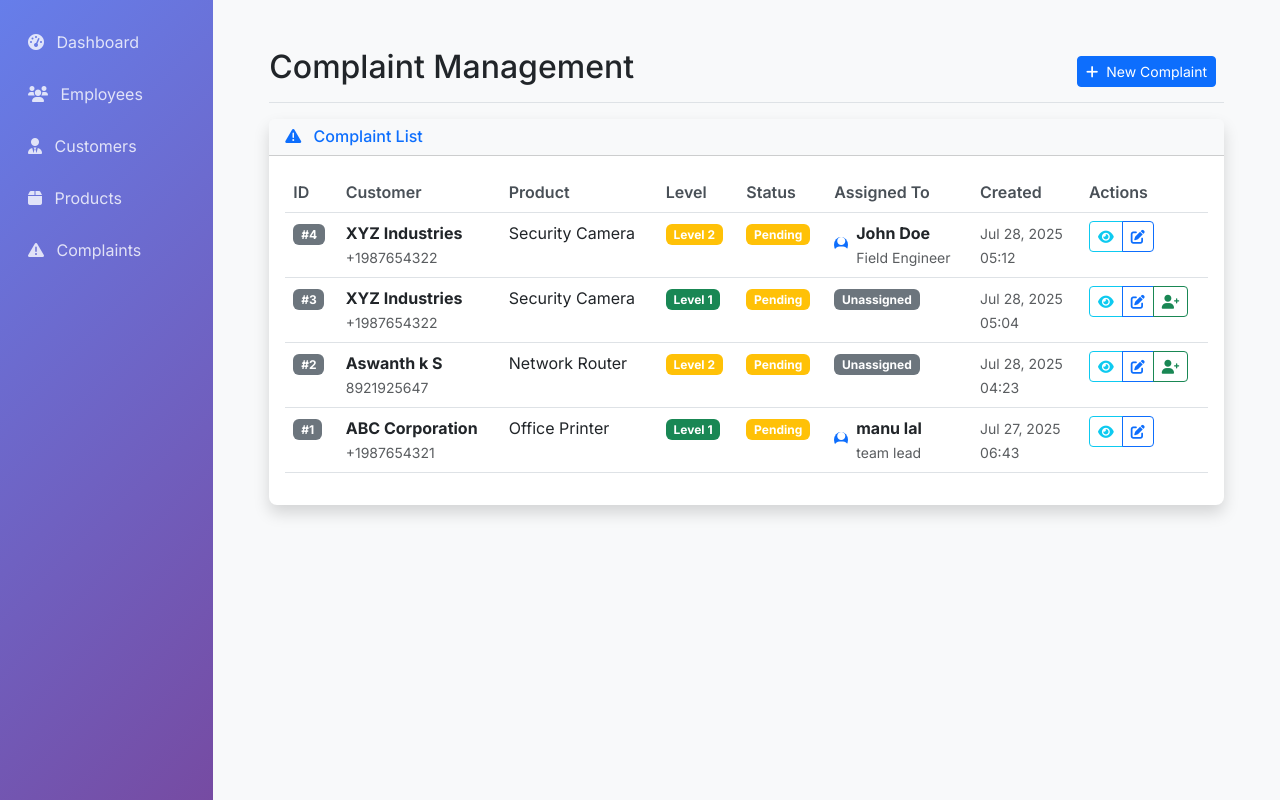
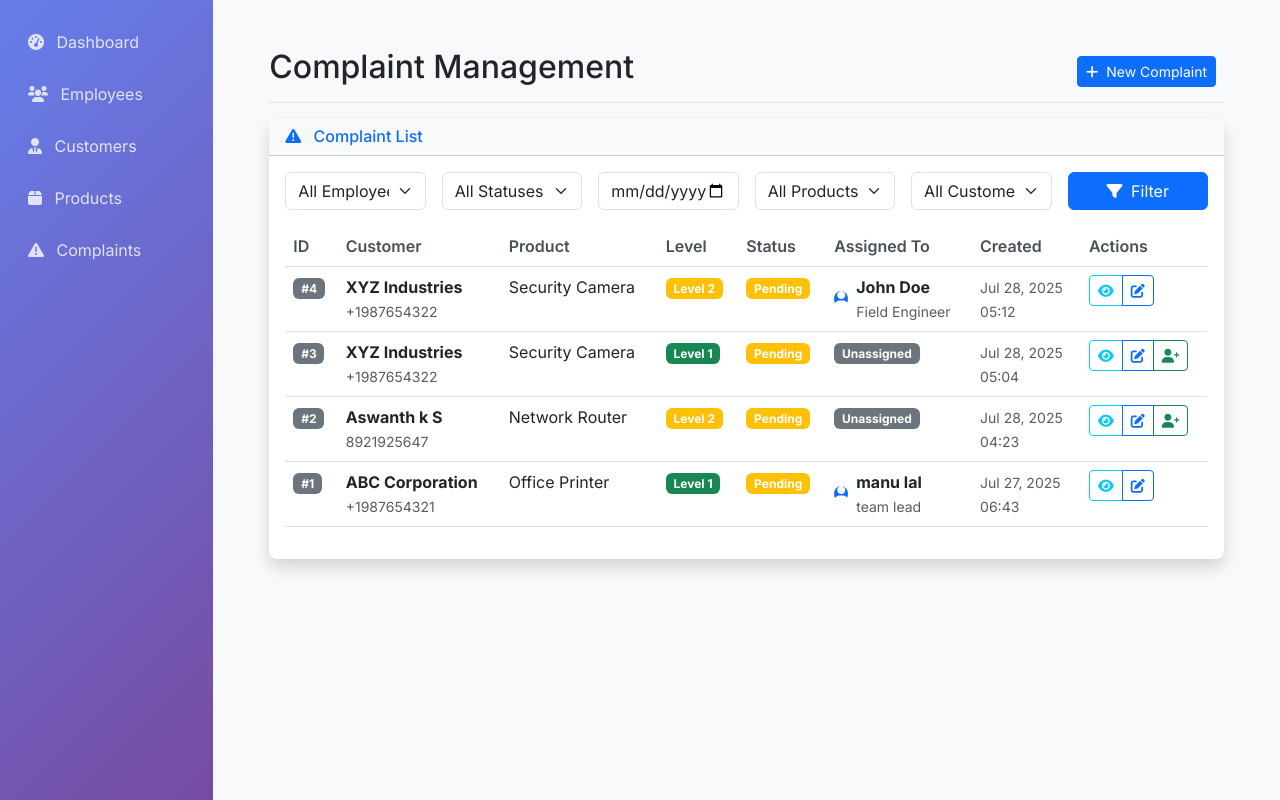
Before and after one commit to aswanth0123/complaint_management_system, a Django app: page /admin_complaints/ in a window 1280 px wide. Shown: the part 56-856 px from the top of the page. Run offline with Django 5.2, Linux system fonts and the light colour scheme; a user stored in the database is signed in; data comes from the database, SQL or seed files in the repository.

Commit message:
complaint filteration added

```diff
--- a/complaint_management/complaints/views.py
+++ b/complaint_management/complaints/views.py
@@ -206,7 +206,36 @@ def product_delete(request, pk):
 @user_passes_test(is_admin)
 def complaint_list(request):
     complaints = Complaint.objects.all().order_by('-created_at')
-    return render(request, 'admin_section/complaint_list.html', {'complaints': complaints})
+
+    # Get filter values from GET request
+    assigned_to = request.GET.get('assigned_to')
+    status = request.GET.get('status')
+    date = request.GET.get('date')
+    product = request.GET.get('product')
+    customer = request.GET.get('customer')
+
+    if assigned_to:
+        complaints = complaints.filter(assigned_to__id=assigned_to)
+    if status:
+        complaints = complaints.filter(status=status)
+    if date:
+        complaints = complaints.filter(created_at__date=date)
+    if product:
+        complaints = complaints.filter(product__id=product)
+    if customer:
+        complaints = complaints.filter(customer__id=customer)
+
+    # For filter dropdowns
+    employees = Employee.objects.all()
+    products = Product.objects.all()
+    customers = Customer.objects.all()
+
+    return render(request, 'admin_section/complaint_list.html', {
+        'complaints': complaints,
+        'employees': employees,
+        'products': products,
+        'customers': customers,
+    })
 
 @login_required
 @user_passes_test(is_admin)
@@ -293,6 +322,19 @@ def assigned_complaints(request):
     try:
         employee = request.user.employee_profile
         complaints = Complaint.objects.filter(assigned_to=employee).order_by('-created_at')
+
+        # Get filter values from GET request
+        status = request.GET.get('status')
+        date = request.GET.get('date')
+        search = request.GET.get('search')
+
+        # Apply filters if present
+        if status:
+            complaints = complaints.filter(status=status)
+        if date:
+            complaints = complaints.filter(created_at__date=date)
+        if search:
+            complaints = complaints.filter(description__icontains=search)
     except Employee.DoesNotExist:
         complaints = []
 
--- a/complaint_management/templates/admin_section/complaint_list.html
+++ b/complaint_management/templates/admin_section/complaint_list.html
@@ -23,6 +23,54 @@
         </h6>
     </div>
     <div class="card-body">
+        <form method="get" class="row g-3 mb-3">
+            <div class="col-md-2">
+                <select name="assigned_to" class="form-select">
+                    <option value="">All Employees</option>
+                    {% for emp in employees %}
+                        <option value="{{ emp.id }}" {% if request.GET.assigned_to == emp.id|stringformat:"s" %}selected{% endif %}>
+                            {{ emp.user.get_full_name|default:emp.user.username }}
+                        </option>
+                    {% endfor %}
+                </select>
+            </div>
+            <div class="col-md-2">
+                <select name="status" class="form-select">
+                    <option value="">All Statuses</option>
+                    <option value="Pending" {% if request.GET.status == "Pending" %}selected{% endif %}>Pending</option>
+                    <option value="Closed" {% if request.GET.status == "Closed" %}selected{% endif %}>Closed</option>
+                    <option value="Not Closed" {% if request.GET.status == "Not Closed" %}selected{% endif %}>Not Closed</option>
+                </select>
+            </div>
+            <div class="col-md-2">
+                <input type="date" name="date" class="form-control" value="{{ request.GET.date }}">
+            </div>
+            <div class="col-md-2">
+                <select name="product" class="form-select">
+                    <option value="">All Products</option>
+                    {% for prod in products %}
+                        <option value="{{ prod.id }}" {% if request.GET.product == prod.id|stringformat:"s" %}selected{% endif %}>
+                            {{ prod.name }}
+                        </option>
+                    {% endfor %}
+                </select>
+            </div>
+            <div class="col-md-2">
+                <select name="customer" class="form-select">
+                    <option value="">All Customers</option>
+                    {% for cust in customers %}
+                        <option value="{{ cust.id }}" {% if request.GET.customer == cust.id|stringformat:"s" %}selected{% endif %}>
+                            {{ cust.name }}
+                        </option>
+                    {% endfor %}
+                </select>
+            </div>
+            <div class="col-md-2">
+                <button type="submit" class="btn btn-primary w-100">
+                    <i class="fas fa-filter me-1"></i> Filter
+                </button>
+            </div>
+        </form>
         {% if complaints %}
         <div class="table-responsive">
             <table class="table table-hover">
```
Also changed, not shown: complaint_management/complaint_management/settings.py (+9 -9 lines), complaint_management/templates/auth/login.html (+13 -0 lines), complaint_management/templates/employees/assigned_complaints.html (+21 -0 lines).
